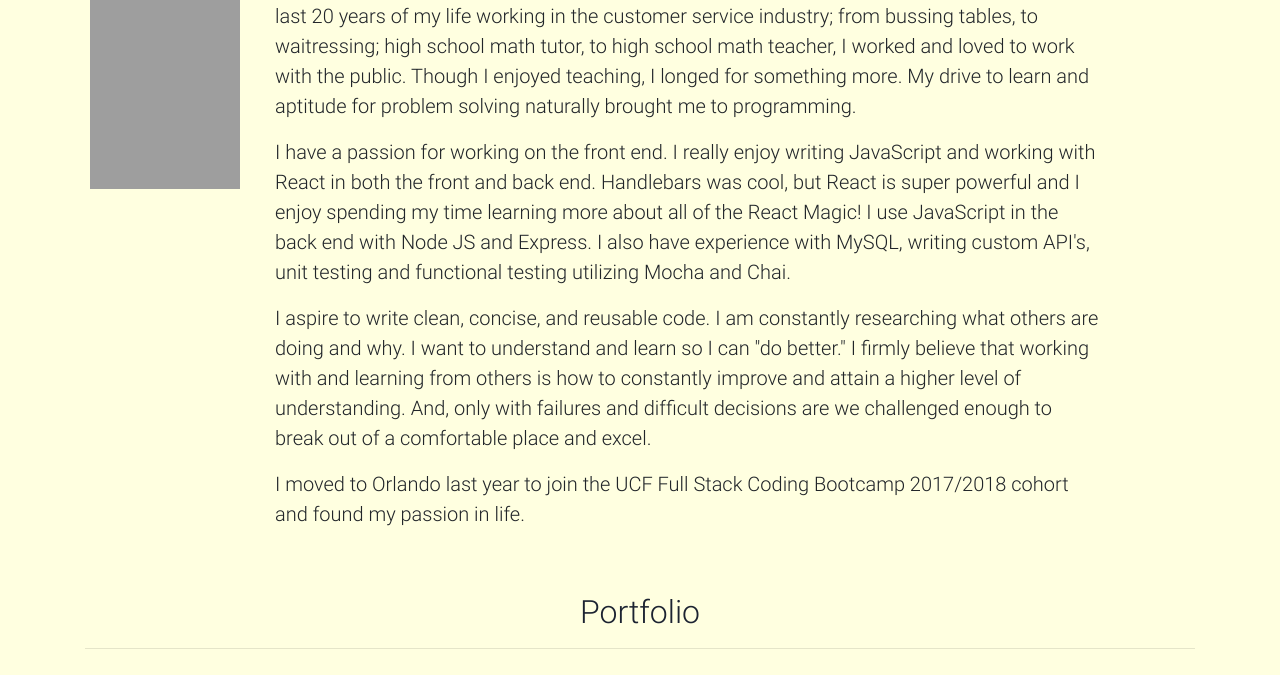
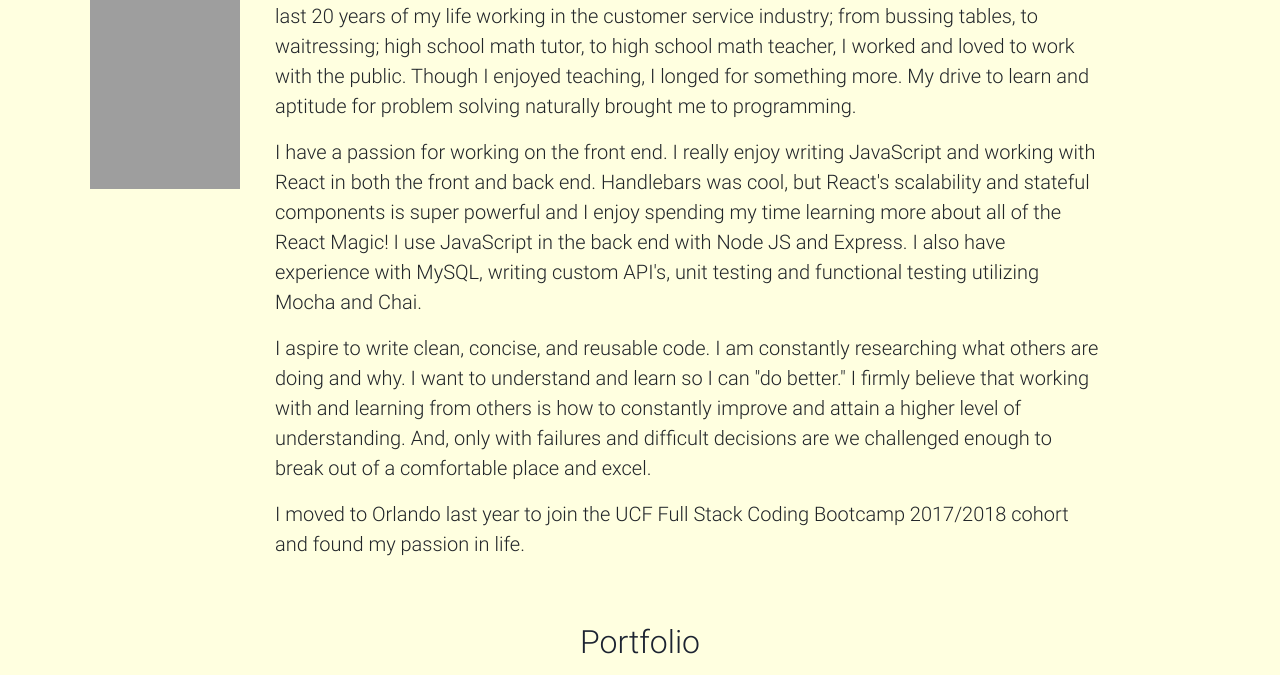
Before and after one commit to aidanclemente/portfolio, a plain HTML site: page index.html in a window 1280 px wide. Shown: the part 940-1615 px from the top of the page. Drawn offline with Linux system fonts and the light colour scheme; grey boxes are pictures that could not be loaded; files whose address does not match are found by name.

Commit message:
three words

```diff
--- a/index.html
+++ b/index.html
@@ -224,7 +224,7 @@
           <div class="col-lg-9 mt-3 col-sm-8">
             <p class="lead">Welcome, I am Aidan Clemente originally from State College, PA (Go Nittany Lions!). I spent the last 20 years of my life working in the customer service industry; from bussing tables, to waitressing; high school math tutor, to high school math teacher, I worked and loved to work with the public. Though I enjoyed teaching, I longed for something more. My drive to learn and aptitude for problem solving naturally brought me to programming.</p>
 
-            <p class="lead">I have a passion for working on the front end. I really enjoy writing JavaScript and working with React in both the front and back end. Handlebars was cool, but React is super powerful and I enjoy spending my time learning more about all of the React Magic! I use JavaScript in the back end with Node JS and Express. I also have experience with MySQL, writing custom API's, unit testing and functional testing utilizing Mocha and Chai. </p>
+            <p class="lead">I have a passion for working on the front end. I really enjoy writing JavaScript and working with React in both the front and back end. Handlebars was cool, but React's scalability and stateful components is super powerful and I enjoy spending my time learning more about all of the React Magic! I use JavaScript in the back end with Node JS and Express. I also have experience with MySQL, writing custom API's, unit testing and functional testing utilizing Mocha and Chai. </p>
 
             <p class="lead">I aspire to write clean, concise, and reusable code. I am constantly researching what others are doing and why. I want to understand and learn so I can "do better." I firmly believe that working with and learning from others is how to constantly improve and attain a higher level of understanding. And, only with failures and difficult decisions are we challenged enough to break out of a comfortable place and excel.</p>
 
```
